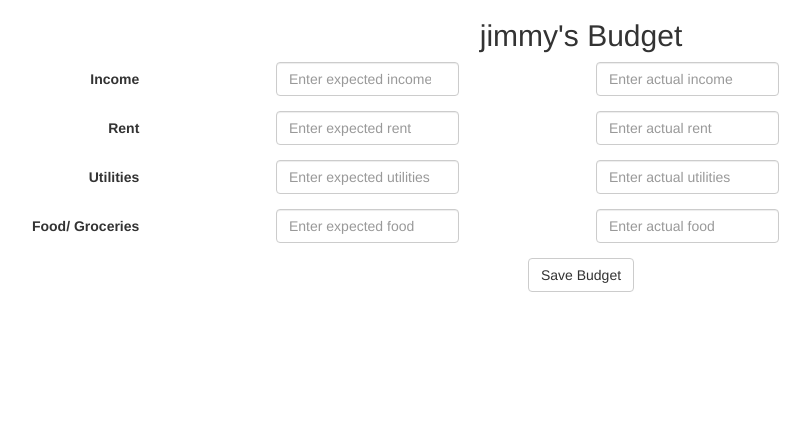
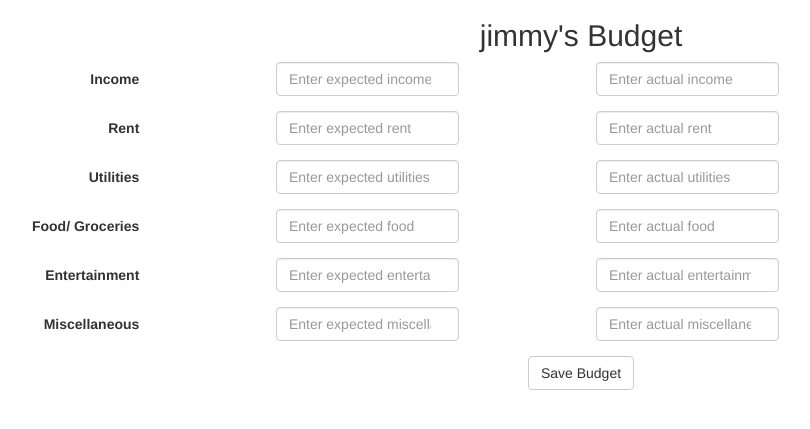
Before and after one commit to abarnes023/budget_app, a Flask app: page /budget in a window 1280 px wide. Shown: the part 73-502 px from the top of the page, without its empty margins (59-869 px from the left). Run offline with Flask 2, Linux system fonts and the light colour scheme; a user stored in the database is signed in; data comes from the database, SQL or seed files in the repository; some libraries are stand-ins or nearby versions.

Commit message:
Add entertainment and miscellaneous categories to budget

```diff
--- a/templates/budget.html
+++ b/templates/budget.html
@@ -17,11 +17,11 @@
                 <label for="eincome" class="control-label col-sm-2">Income</label>
                 <div class="col-sm-1"></div>
                 <div class="col-sm-2">
-                    <input class="form-control" type="number" min="0" placeholder="Enter expected income" id="eincome" name="eincome">
+                    <input class="form-control" type="number" min="0" placeholder="Enter expected income" id="e_income" name="e_income">
                 </div>
                 <div class="col-sm-1"></div>
                 <div class="col-sm-2">
-                    <input class="form-control" type="number" min="0" placeholder="Enter actual income" id="aincome" name="aincome">
+                    <input class="form-control" type="number" min="0" placeholder="Enter actual income" id="a_income" name="a_income">
                 </div>
             </div>
 
@@ -29,11 +29,11 @@
                 <label for="erent" class="control-label col-sm-2">Rent</label>
                 <div class="col-sm-1"></div>
                 <div class="col-sm-2">
-                    <input class="form-control" type="number" min="0" placeholder="Enter expected rent" id="erent" name="erent">
+                    <input class="form-control" type="number" min="0" placeholder="Enter expected rent" id="e_rent" name="e_rent">
                 </div>
                 <div class="col-sm-1"></div>
                 <div class="col-sm-2">
-                    <input class="form-control" type="number" min="0" placeholder="Enter actual rent" id="arent" name="arent">
+                    <input class="form-control" type="number" min="0" placeholder="Enter actual rent" id="a_rent" name="a_rent">
                 </div>
             </div>
 
@@ -41,11 +41,11 @@
                 <label for="eutilities" class="control-label col-sm-2">Utilities</label>
                 <div class="col-sm-1"></div>
                 <div class="col-sm-2">
-                    <input class="form-control" type="number" min="0" placeholder="Enter expected utilities" id="eutilities" name="eutilities">
+                    <input class="form-control" type="number" min="0" placeholder="Enter expected utilities" id="e_util" name="e_util">
                 </div>
                 <div class="col-sm-1"></div>
                 <div class="col-sm-2">
-                    <input class="form-control" type="number" min="0" placeholder="Enter actual utilities" id="autilities" name="autilities">
+                    <input class="form-control" type="number" min="0" placeholder="Enter actual utilities" id="a_util" name="a_util">
                 </div>
             </div>
 
@@ -53,11 +53,35 @@
                 <label for="food" class="control-label col-sm-2">Food/ Groceries</label>
                 <div class="col-sm-1"></div>
                 <div class="col-sm-2">
-                    <input class="form-control" type="number" min="0" placeholder="Enter expected food" id="efood" name="efood">
+                    <input class="form-control" type="number" min="0" placeholder="Enter expected food" id="e_food" name="e_food">
                 </div>
                 <div class="col-sm-1"></div>
                 <div class="col-sm-2">
-                    <input class="form-control" type="number" min="0" placeholder="Enter actual food" id="afood" name="afood">
+                    <input class="form-control" type="number" min="0" placeholder="Enter actual food" id="a_food" name="a_food">
+                </div>
+            </div>
+
+            <div class="form-group">
+                <label for="food" class="control-label col-sm-2">Entertainment</label>
+                <div class="col-sm-1"></div>
+                <div class="col-sm-2">
+                    <input class="form-control" type="number" min="0" placeholder="Enter expected entertainment" id="e_ent" name="e_ent">
+                </div>
+                <div class="col-sm-1"></div>
+                <div class="col-sm-2">
+                    <input class="form-control" type="number" min="0" placeholder="Enter actual entertainment" id="a_ent" name="a_ent">
+                </div>
+            </div>
+
+            <div class="form-group">
+                <label for="food" class="control-label col-sm-2">Miscellaneous</label>
+                <div class="col-sm-1"></div>
+                <div class="col-sm-2">
+                    <input class="form-control" type="number" min="0" placeholder="Enter expected miscellaneous" id="e_misc" name="e_misc">
+                </div>
+                <div class="col-sm-1"></div>
+                <div class="col-sm-2">
+                    <input class="form-control" type="number" min="0" placeholder="Enter actual miscellaneous" id="a_misc" name="a_misc">
                 </div>
             </div>
 
```
